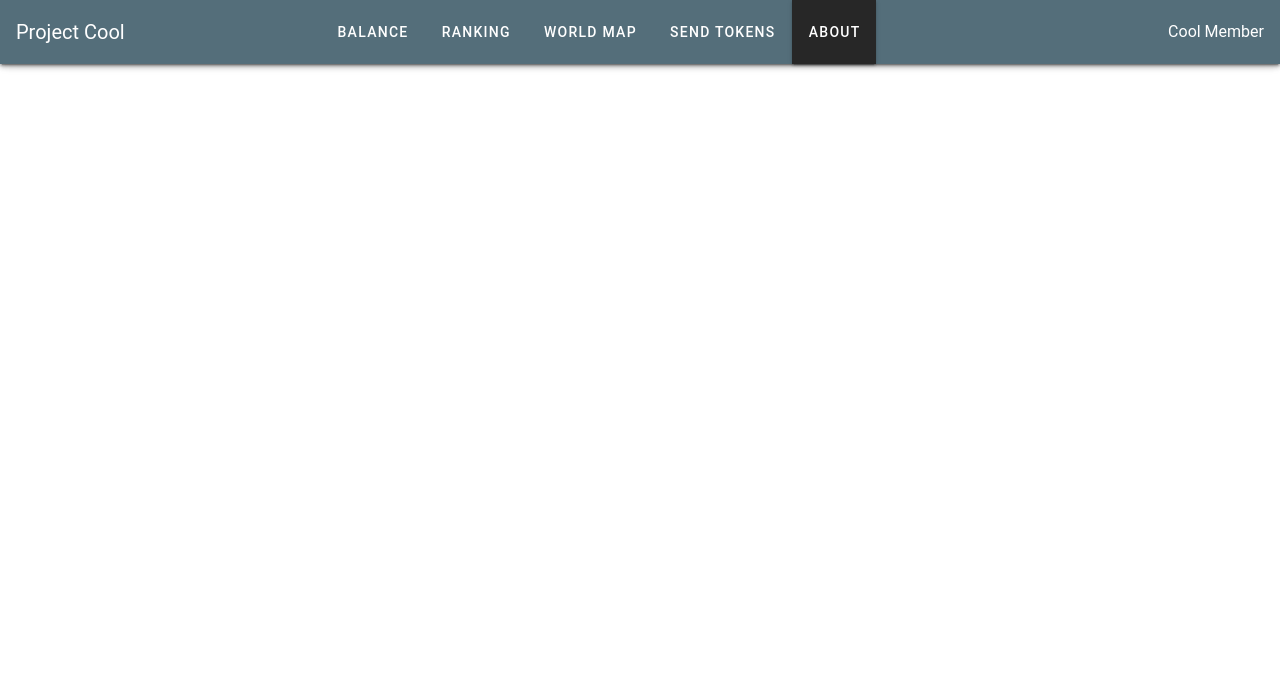
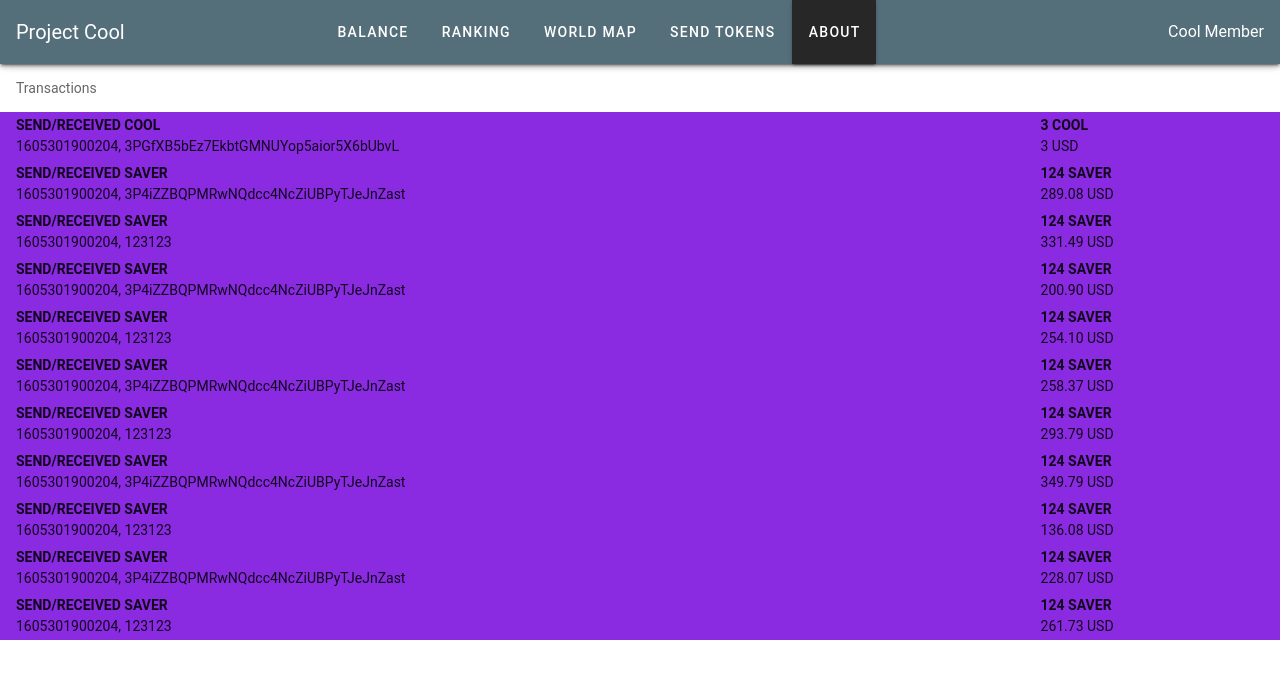
Before and after one commit to NicoleKuong/Team-cool-project, a Vue app in the folder project-cool/: page /transactions in a window 1280 px wide. Shown: the top 678 px of the page. Built offline with nearby package versions, Linux system fonts and the light colour scheme; the HTML template or start-up script is replaced by a standard one.

Commit message:
Added basic transaction table

```diff
--- /dev/null
+++ b/project-cool/src/components/Transactions.vue
@@ -0,0 +1,147 @@
+<template>
+  <div>
+    <v-subheader>Transactions</v-subheader>
+    <v-simple-table>
+      <template v-slot:default>
+        <tbody v-for="tx in transactions" :key="tx">
+          <tr>
+            <td>
+              <h4>SEND/RECEIVED {{ tx.tokenName }}</h4>
+              <p>{{ tx.timestamp }}, {{ (tx.sender, tx.receiver) }}</p>
+            </td>
+            <td>
+              <h4>{{ tx.amount }} {{ tx.tokenName }}</h4>
+              <p>{{ convertTokenToUSD(tx.tokenName, tx.amount) }} USD</p>
+            </td>
+          </tr>
+        </tbody>
+      </template>
+    </v-simple-table>
+  </div>
+</template>
+
+<script>
+export default {
+  name: 'Transactions',
+  methods: {
+    convertTokenToUSD(token, amount) {
+      if (token === 'COOL') {
+        const value = amount * 1;
+        return value;
+      } else if (token === 'SAVER') {
+        // Calculate what the market value could be
+        const value = amount * (Math.random() * 2 + 1);
+        console.log(value);
+        return value.toFixed(2);
+      } else {
+        return 'Convert Token To USD Error';
+      }
+    },
+  },
+  data() {
+    return {
+      transactions: [
+        {
+          tokenName: 'COOL',
+          id: 123,
+          sender: '3PBSHtr4znZEEjCkgxd1CzGXT18m9eFdpYH',
+          timestamp: 1605301900204,
+          amount: 3,
+          receiver: '3PGfXB5bEz7EkbtGMNUYop5aior5X6bUbvL',
+        },
+        {
+          tokenName: 'SAVER',
+          id: 1234,
+          sender: '3PGfXB5bEz7EkbtGMNUYop5aior5X6bUbvL',
+          timestamp: 1605301900204,
+          receiver: '3P4iZZBQPMRwNQdcc4NcZiUBPyTJeJnZast',
+          amount: 124,
+        },
+        {
+          tokenName: 'SAVER',
+          id: 1234,
+          sender: '123123',
+          timestamp: 1605301900204,
+          receiver: '123123',
+          amount: 124,
+        },
+        {
+          tokenName: 'SAVER',
+          id: 1234,
+          sender: '3PGfXB5bEz7EkbtGMNUYop5aior5X6bUbvL',
+          timestamp: 1605301900204,
+          receiver: '3P4iZZBQPMRwNQdcc4NcZiUBPyTJeJnZast',
+          amount: 124,
+        },
+        {
+          tokenName: 'SAVER',
+          id: 1234,
+          sender: '123123',
+          timestamp: 1605301900204,
+          receiver: '123123',
+          amount: 124,
+        },
+        {
+          tokenName: 'SAVER',
+          id: 1234,
+          sender: '3PGfXB5bEz7EkbtGMNUYop5aior5X6bUbvL',
+          timestamp: 1605301900204,
+          receiver: '3P4iZZBQPMRwNQdcc4NcZiUBPyTJeJnZast',
+          amount: 124,
+        },
+        {
+          tokenName: 'SAVER',
+          id: 1234,
+          sender: '123123',
+          timestamp: 1605301900204,
+          receiver: '123123',
+          amount: 124,
+        },
+        {
+          tokenName: 'SAVER',
+          id: 1234,
+          sender: '3PGfXB5bEz7EkbtGMNUYop5aior5X6bUbvL',
+          timestamp: 1605301900204,
+          receiver: '3P4iZZBQPMRwNQdcc4NcZiUBPyTJeJnZast',
+          amount: 124,
+        },
+        {
+          tokenName: 'SAVER',
+          id: 1234,
+          sender: '123123',
+          timestamp: 1605301900204,
+          receiver: '123123',
+          amount: 124,
+        },
+        {
+          tokenName: 'SAVER',
+          id: 1234,
+          sender: '3PGfXB5bEz7EkbtGMNUYop5aior5X6bUbvL',
+          timestamp: 1605301900204,
+          receiver: '3P4iZZBQPMRwNQdcc4NcZiUBPyTJeJnZast',
+          amount: 124,
+        },
+        {
+          tokenName: 'SAVER',
+          id: 1234,
+          sender: '123123',
+          timestamp: 1605301900204,
+          receiver: '123123',
+          amount: 124,
+        },
+      ],
+      userAddress: '3PGfXB5bEz7EkbtGMNUYop5aior5X6bUbvL',
+    };
+  },
+};
+</script>
+
+<style scoped>
+.v-application p {
+  margin: 0px;
+}
+
+tr {
+  background-color: blueviolet;
+}
+</style>
--- a/project-cool/src/router.js
+++ b/project-cool/src/router.js
@@ -1,15 +1,21 @@
-import Vue from "vue";
-import Router from "vue-router";
-import LandingPage from "../src/components/LandingPage.vue";
+import Vue from 'vue';
+import Router from 'vue-router';
+import LandingPage from '../src/components/LandingPage.vue';
+import Transactions from '../src/components/Transactions.vue';
 
 Vue.use(Router);
 
 export default new Router({
   routes: [
     {
-      path: "/",
-      name: "landingPage",
+      path: '/',
+      name: 'landingPage',
       component: LandingPage,
+    },
+    {
+      path: '/transactions',
+      name: 'transactions',
+      component: Transactions,
     },
     // {
     //   path: "/rankings",
@@ -27,5 +33,5 @@ export default new Router({
     //   component: SendToken,
     // },
   ],
-  mode: "history",
+  mode: 'history',
 });
```
Also changed, not shown: 1 other file (tests, documents, lock files or other folders).
